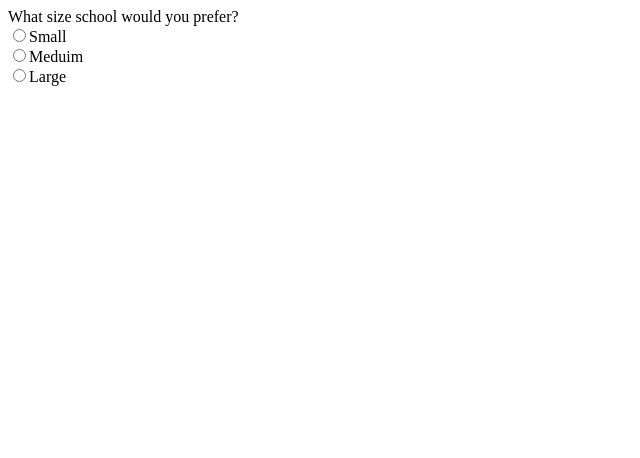
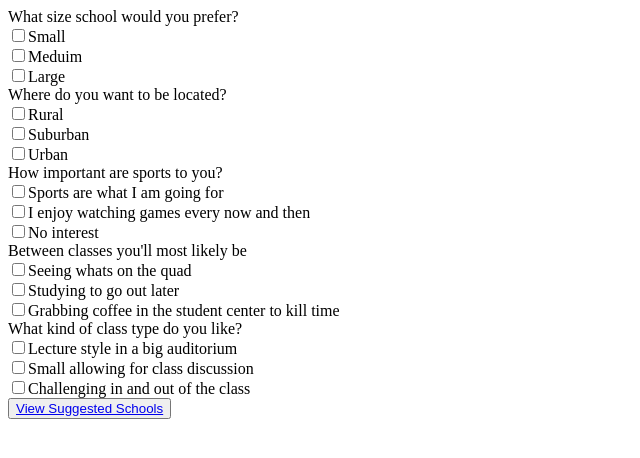
Before and after one commit to coltonberger/college-app-frontend, a React (Create React App) app: page / in a window 1280 px wide. Shown: the top 458 px of the page, without its empty margins (0-640 px from the left). Built offline with nearby package versions, Linux system fonts and the light colour scheme.

Commit message:
render questions and content. added a submit button

```diff
--- a/src/App.js
+++ b/src/App.js
@@ -21,15 +21,17 @@ class App extends Component {
   componentDidMount() {
     this.setState ({
       schools: schools,
-      questionList: questionList
+      questionList: questionList,
+      step: 0
     })
   }
+
 
   render () {
     return (
       <div className='App'>
       <QuizList
-        questionList={this.state.questionList}
+        questionList={questionList}
       />
       </div>
     )
--- a/src/components/Question.jsx
+++ b/src/components/Question.jsx
@@ -1,31 +1,42 @@
 import React, { Component } from 'react'
+//import { Button } from 'semantic-ui-react'
 
 class Question extends Component {
+  constructor(props){
+    super(props);
+    this.state = {
+      answers: {}
+    }
+  }
+  componentDidMount(){
+    console.log(this.props.question)
+  }
+  onCheck(id,type,checked){
+    console.log(id,type)
+    let newAnswers = {...this.state.answers}
+    newAnswers[id+type] = !newAnswers[id+type];
+    this.setState({answers : newAnswers});
+    //database call to save the checked
+  }
   render () {
     return (
-      <div class="ui form">
-        <div class="grouped fields">
-          <label for="question">{this.props.question.question}</label>
-          <div class="field">
-            <div class="ui radio checkbox">
-              <input type="radio" name="selection" tabindex="0" class="hidden" />
-              <label>{this.props.question.one}</label>
-            </div>
-          </div>
-          </div>
-          <div class="field">
-            <div class="ui radio checkbox">
-              <input type="radio" name="selection" tabindex="0" class="hidden" />
-              <label>{this.props.question.two}</label>
-            </div>
-          </div>
-          <div class="field">
-            <div class="ui radio checkbox">
-              <input type="radio" name="selection" tabindex="0" class="hidden" />
-              <label>{this.props.question.three}</label>
-            </div>
-          </div>
+      <div className="question form">
+        <label for="question">{this.props.question.question}</label>
+        <div className="ui radio checkbox">
+          <label>
+            {this.props.question.anwsers && this.props.question.anwsers.length ? this.props.question.anwsers
+             .map( (answer,index) =>
+             <div className="content">
+                <input type="checkbox" id={"answer"+index} name="answer"
+                onClick={()=> this.onCheck(this.props.question.id, answer.type)}
+                value={answer.type}
+                checked={this.state.answers[this.props.question.id + answer.type]}
+                />
+                <label for={"answer"+index}>{answer.content}</label>
+            </div>) : null}
+          </label>
         </div>
+      </div>
     )
   }
 }
--- a/src/components/QuizList.jsx
+++ b/src/components/QuizList.jsx
@@ -2,14 +2,22 @@ import React from 'react'
 import Question from './Question'
 
 const QuizList = props => {
-  console.log("Question props -->", props)
+  //console.log("Question props -->", props)
 
-  return props.questionList.map(question =>
-      <Question
+  return <div>
+    {props.questionList.map(question =>
+         <Question
         key={question.id}
         question={question}
       />
-    )
+    )}
+
+    <div>
+    <button>
+      <a href='/schools'> View Suggested Schools</a>
+    </button>
+    </div>
+  </div>
   }
 
 export default QuizList
--- a/src/data/questions.js
+++ b/src/data/questions.js
@@ -1,10 +1,93 @@
 var quizQuestions = [
   {
-    id:1,
+    id: 1,
     question: "What size school would you prefer?",
-    one: "Small",
-    two: "Meduim",
-    three: "Large"
+    anwsers: [
+      {
+        type: "Small",
+        content: "Small"
+      },
+      {
+        type: "Meduim",
+        content: "Meduim"
+      },
+      {
+        type: "Large",
+        content: "Large"
+      }
+    ]
+  },
+  {
+    id: 2,
+    question: "Where do you want to be located?",
+    anwsers: [
+      {
+        type: "Rural",
+        content: "Rural"
+      },
+      {
+        type: "Suburban",
+        content: "Suburban"
+      },
+      {
+        type: "Urban",
+        content: "Urban"
+      }
+    ]
+  },
+  {
+    id: 3,
+    question: "How important are sports to you?",
+    anwsers: [
+      {
+        type: "DI",
+        content: "Sports are what I am going for"
+      },
+      {
+        type: "DII",
+        content: "I enjoy watching games every now and then"
+      },
+      {
+        type: "DIII",
+        content: "No interest"
+      }
+    ]
+  },
+  {
+    id: 4,
+    question: "Between classes you'll most likely be",
+    anwsers: [
+      {
+        type: "Big School",
+        content: "Seeing whats on the quad"
+      },
+      {
+        type: "Medium School",
+        content: "Studying to go out later"
+      },
+      {
+        type: "Small School",
+        content: "Grabbing coffee in the student center to kill time"
+      }
+    ]
+  },
+  {
+    id: 5,
+    question: "What kind of class type do you like?",
+    anwsers: [
+      {
+        type: "Big Classes",
+        content: "Lecture style in a big auditorium"
+      },
+      {
+        type: "Small Classes",
+        content: "Small allowing for class discussion"
+      },
+      {
+        type: "Medium Classes",
+        content: "Challenging in and out of the class"
+      }
+    ]
   }
 ];
 
```
Also changed, not shown: src/data/schoolData.js (+6 -3 lines).
